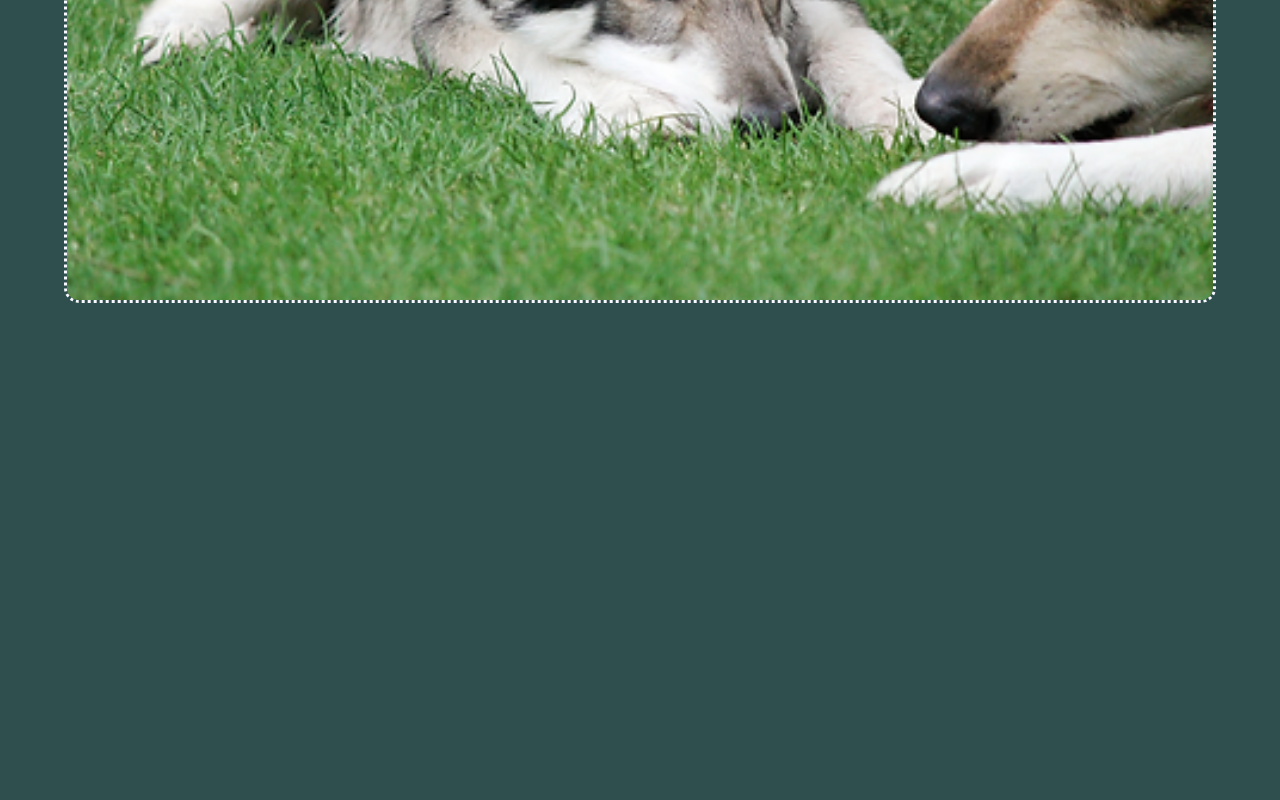
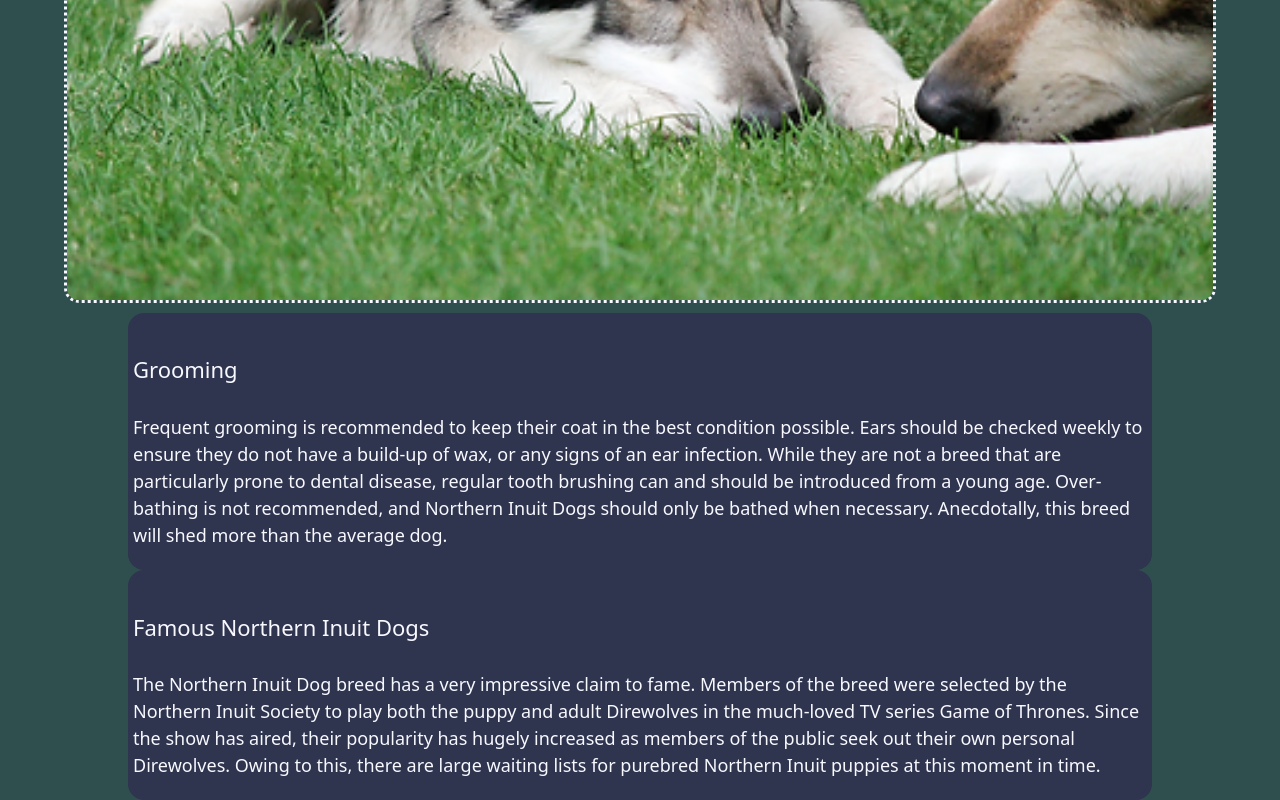
Before and after one commit to amelie-wks/template-projects, a plain HTML site: page index.html in a window 1280 px wide. Shown: the part 6616-7416 px from the top of the page. Before the commit the page ends 6929 px from the top, so only its background shows below. Drawn offline with nearby package versions, Linux system fonts and the light colour scheme.

Commit message:
Add two p's

```diff
--- a/assets/css/stylesheet.css
+++ b/assets/css/stylesheet.css
@@ -169,6 +169,27 @@ img {
    padding: auto;
  }
 
+ .box-12{
+	background-color:#2f344f !important;
+	border:5px #2f344f solid;
+	width:80%;
+	margin:auto;
+	padding:normal;
+	font-size:18px;
+	border-radius:16px;
+   padding: auto;
+ }
+
+ .box-13{
+	background-color:#2f344f !important;
+	border:5px #2f344f solid;
+	width:80%;
+	margin:auto;
+	padding:normal;
+	font-size:18px;
+	border-radius:16px;
+   padding: auto;
+ }
 
 
 
--- a/index.html
+++ b/index.html
@@ -141,6 +141,20 @@
       <div class="box-11">
         <img src="assets/images/dog6.webp" alt="Northern Inuit Dog lying down">
       </div>
+      <div class="box-12">
+        <h6>Grooming</h6>
+        <p>Frequent grooming is recommended to keep their coat in the best condition possible. Ears should be checked weekly to ensure they
+           do not have a build-up of wax, or any signs of an ear infection. While they are not a breed that are particularly prone to dental
+           disease, regular tooth brushing can and should be introduced from a young age. Over-bathing is not recommended, and Northern Inuit Dogs
+          should only be bathed when necessary. Anecdotally, this breed will shed more than the average dog.</p>
+      </div>
+      <div class="box-13">
+        <h6>Famous Northern Inuit Dogs</h6>
+        <p>The Northern Inuit Dog breed has a very impressive claim to fame. Members of the breed were selected by the Northern Inuit Society
+          to play both the puppy and adult Direwolves in the much-loved TV series Game of Thrones. Since the show has aired, their popularity has
+          hugely increased as members of the public seek out their own personal Direwolves. Owing to this, there are large waiting lists for purebred
+          Northern Inuit puppies at this moment in time.</p>
+      </div>
 
     </main>
 
```
